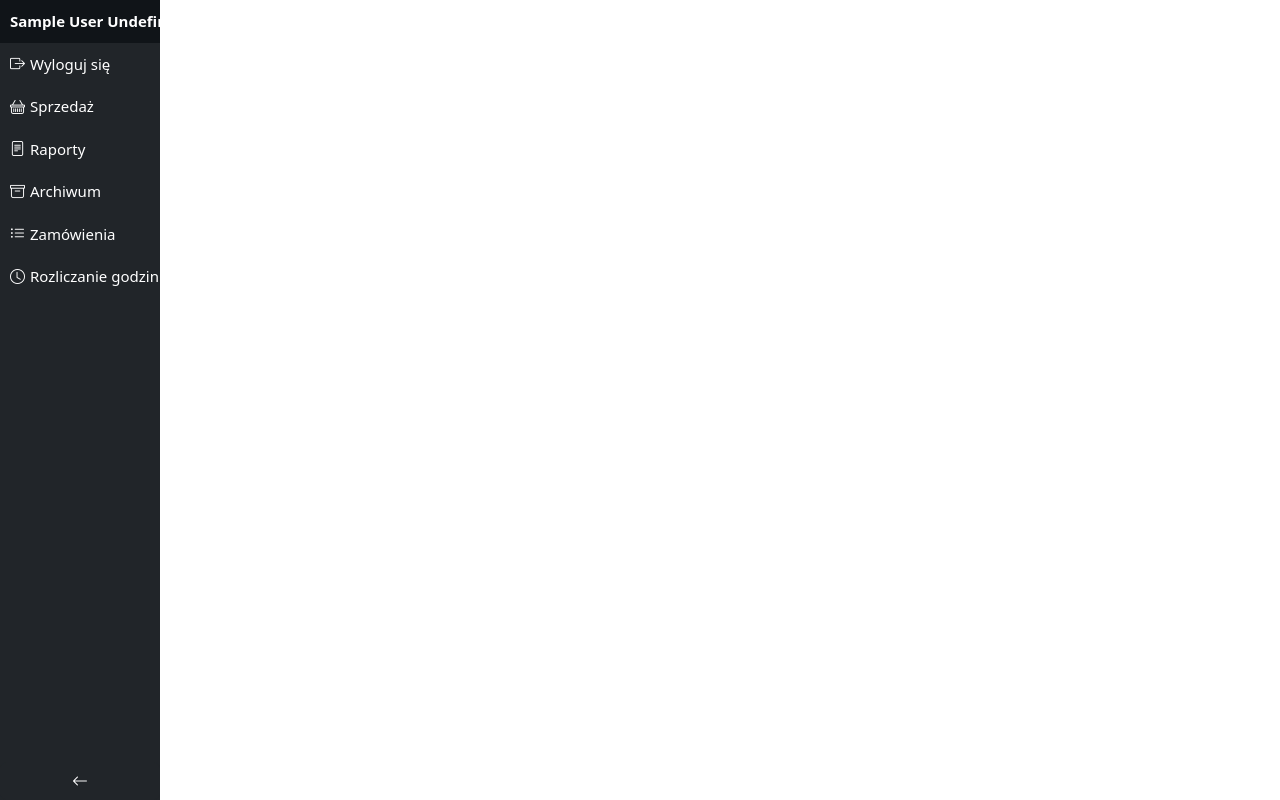
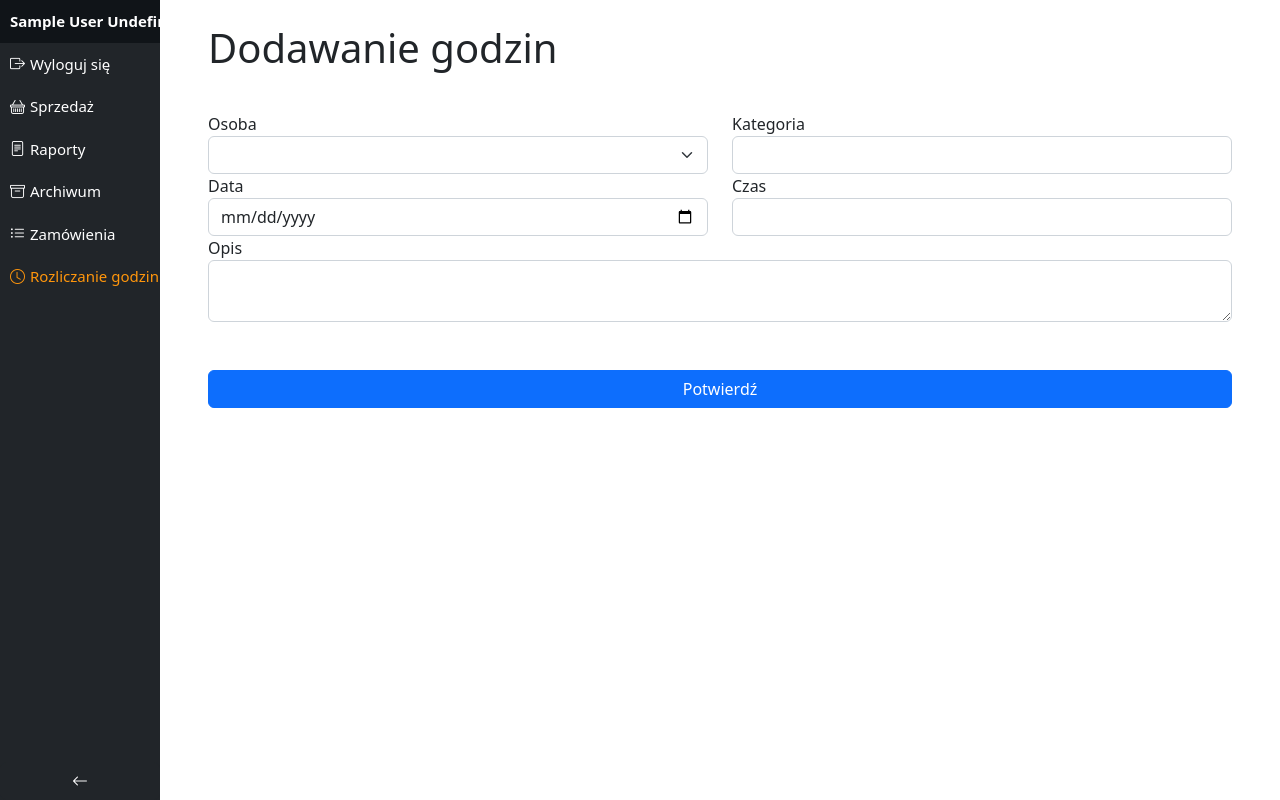
Before and after one commit to llgor34/sklepik, an Angular app in the folder frontend/: page /hours-settlement/add in a window 1280 px wide. Before the commit this address led to /. Built offline with nearby package versions, Linux system fonts and the light colour scheme; sample sign-in values are in the browser's storage.

Commit message:
form added

```diff
--- a/frontend/src/app/app.module.ts
+++ b/frontend/src/app/app.module.ts
@@ -25,7 +25,8 @@ import { firstElementOfArray } from './pipes/first-use-of-subscription.pipe';
 import { EditByValueFieldComponent } from './component/edit-by-value-field/edit-by-value-field.component';
 import { FilterPipe } from './pipes/filter.pipe';
 import { ToastrModule } from 'ngx-toastr';
-import { WorkedHoursComponent } from './pages/worked-hours/worked-hours.component';
+import { HoursSettlementComponent } from './pages/hours-settlement/hours-settlement.component';
+import { AddHoursComponent } from './pages/hours-settlement/add-hours/add-hours.component';
 
 @NgModule({
   declarations: [
@@ -45,7 +46,8 @@ import { WorkedHoursComponent } from './pages/worked-hours/worked-hours.componen
     firstElementOfArray,
     EditByValueFieldComponent,
     FilterPipe,
-    WorkedHoursComponent,
+    HoursSettlementComponent,
+    AddHoursComponent,
   ],
   imports: [
     BrowserModule,
--- a/frontend/src/app/component/sidebar/sidebar.component.html
+++ b/frontend/src/app/component/sidebar/sidebar.component.html
@@ -35,7 +35,7 @@
       <span>Zamówienia</span>
     </li>
     <li
-      routerLink="/worked-hours"
+      routerLink="/hours-settlement"
       routerLinkActive="active"
       title="Rozliczanie godzin pracy"
     >
--- /dev/null
+++ b/frontend/src/app/pages/hours-settlement/add-hours/add-hours.component.html
@@ -0,0 +1,28 @@
+<h1>Dodawanie godzin</h1>
+<form>
+  <div class="row">
+    <div class="form-group col-12 col-md-6">
+      <label for="worker">Osoba</label>
+      <select class="form-select" name="worker"></select>
+    </div>
+    <div class="form-group col-12 col-md-6">
+      <label for="category">Kategoria</label>
+      <input class="form-control" type="text" name="category" />
+    </div>
+  </div>
+  <div class="row">
+    <div class="form-group col-12 col-md-6">
+      <label for="date">Data</label>
+      <input class="form-control" type="date" name="date" />
+    </div>
+    <div class="form-group col-12 col-md-6">
+      <label for="workTime">Czas</label>
+      <input class="form-control" type="number" name="workTime" />
+    </div>
+  </div>
+  <div class="form-group">
+    <label for="description">Opis</label>
+    <textarea class="form-control" name="description"></textarea>
+  </div>
+  <button class="btn btn-primary mt-5 w-100">Potwierdź</button>
+</form>
--- a/frontend/src/app/pages/worked-hours/worked-hours.component.ts
+++ b/frontend/src/app/pages/hours-settlement/hours-settlement.component.ts
@@ -2,17 +2,17 @@ import { Component } from '@angular/core';
 import { Card } from 'src/app/interfaces/raport.interface';
 
 @Component({
-  selector: 'app-worked-hours',
-  templateUrl: './worked-hours.component.html',
-  styleUrls: ['./worked-hours.component.css'],
+  selector: 'app-hours-settlement',
+  templateUrl: './hours-settlement.component.html',
+  styleUrls: ['./hours-settlement.component.css'],
 })
-export class WorkedHoursComponent {
+export class HoursSettlementComponent {
   cards: Card[] = [
     {
       imageUrl: 'assets/worked-hours.png',
       title: 'Wprowadzanie godzin',
       description: 'Wprowadź godziny za pracę dla pracowników.',
-      url: '',
+      url: 'add',
     },
   ];
 }
```
Also changed, not shown: frontend/src/app/app-routing.module.ts (+13 -3 lines), frontend/src/app/pages/hours-settlement/add-hours/add-hours.component.ts (added, +10 -0 lines), frontend/src/app/pages/hours-settlement/add-hours/add-hours.component.css (added), frontend/src/app/pages/hours-settlement/hours-settlement.component.css (added), frontend/src/app/pages/hours-settlement/hours-settlement.component.html (renamed from frontend/src/app/pages/worked-hours/worked-hours.component.html).
